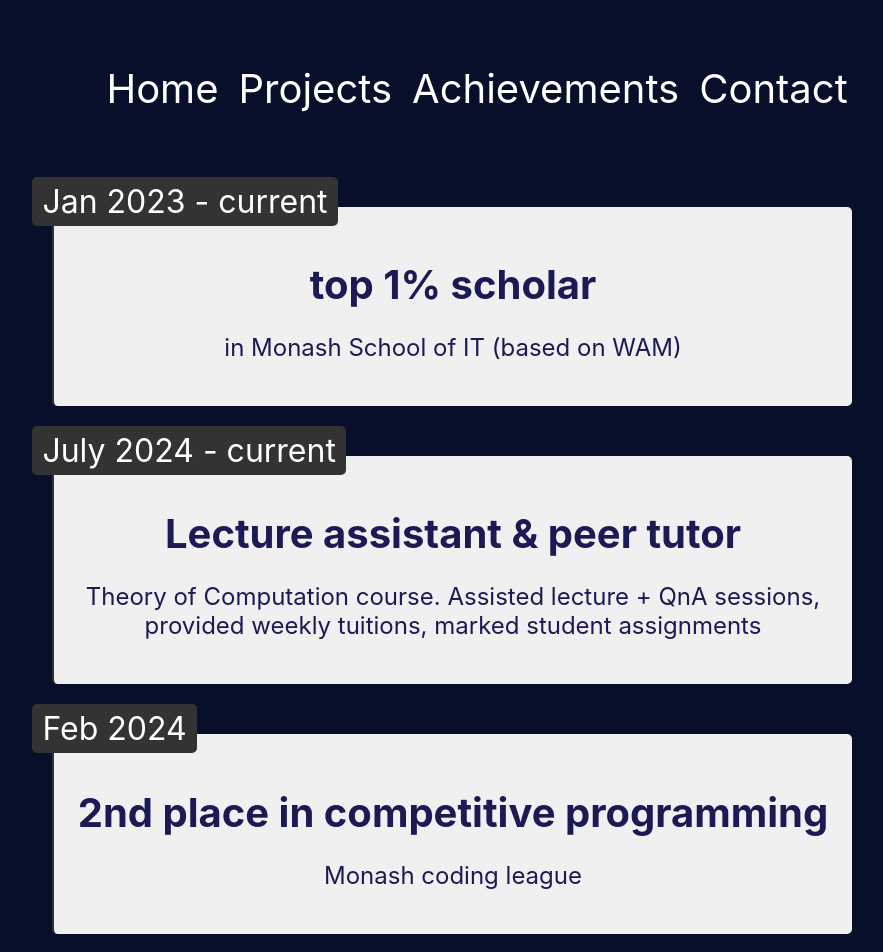
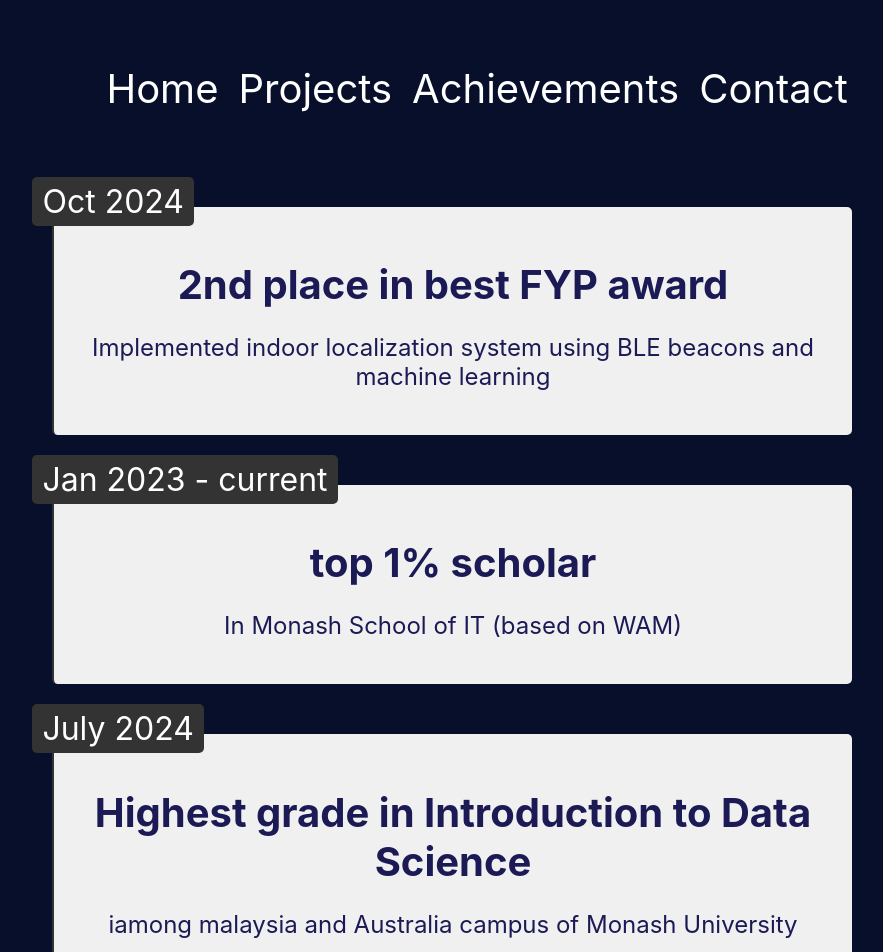
Before and after one commit to chongjiayee0156/portfolio2, a React (Create React App) app: page /achievements in a window 1280 px wide. Shown: the top 952 px of the page, without its empty margins (198-1081 px from the left). Built offline with nearby package versions, Linux system fonts and the light colour scheme.

Commit message:
modified fyp

```diff
--- a/src/components/Achievements/Achievements.json
+++ b/src/components/Achievements/Achievements.json
@@ -1,9 +1,19 @@
 {
     "achievements": [
         {
+            "title": "2nd place in best FYP award",
+            "date": "Oct 2024",
+            "description": "Implemented indoor localization system using BLE beacons and machine learning"
+        },
+        {
             "title": "top 1% scholar",
             "date": "Jan 2023 - current",
-            "description": "in Monash School of IT (based on WAM)"
+            "description": "In Monash School of IT (based on WAM)"
+        },
+        {
+            "title": "Highest grade in Introduction to Data Science",
+            "date": "July 2024",
+            "description": "iamong malaysia and Australia campus of Monash University"
         },
         {
             "title": "Lecture assistant & peer tutor",
--- a/src/components/Projects/Projectsdata.js
+++ b/src/components/Projects/Projectsdata.js
@@ -13,13 +13,12 @@ import faceimg from "../../assets/faceimg.png";
 
 export const projectsData = [
     {
-        "name": "Campus Indoor AR Navigation (1/4)",
+        "name": "Campus Indoor AR Navigation",
         "img": campusimg,
         "description": "(in progress) An indoor navigation system for the Monash University Campus using Augmented Reality",
         "techstack": "Android, Unity, ARCore, Google Cloud Platform",
         "github": "https://github.com/chongjiayee0156/Campus-Indoor-AR-Navigation",
-        "demo": ""
-        // https://youtube.com/shorts/hr2WL6O48OA?si=ECVB82YGiWiEqUSv
+        "demo": "https://youtube.com/shorts/kHn7hkHZYn8?feature=share"
     },
     {
         "name": "Re-activating eras tour bracelette",
```
